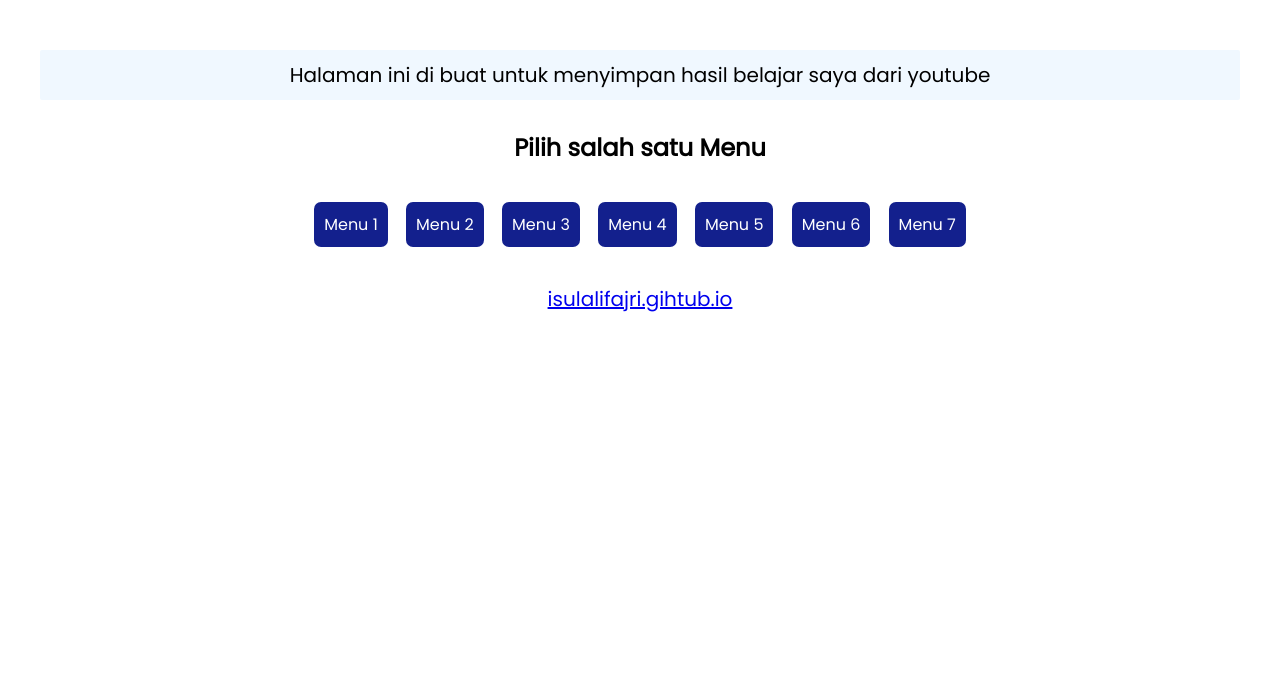
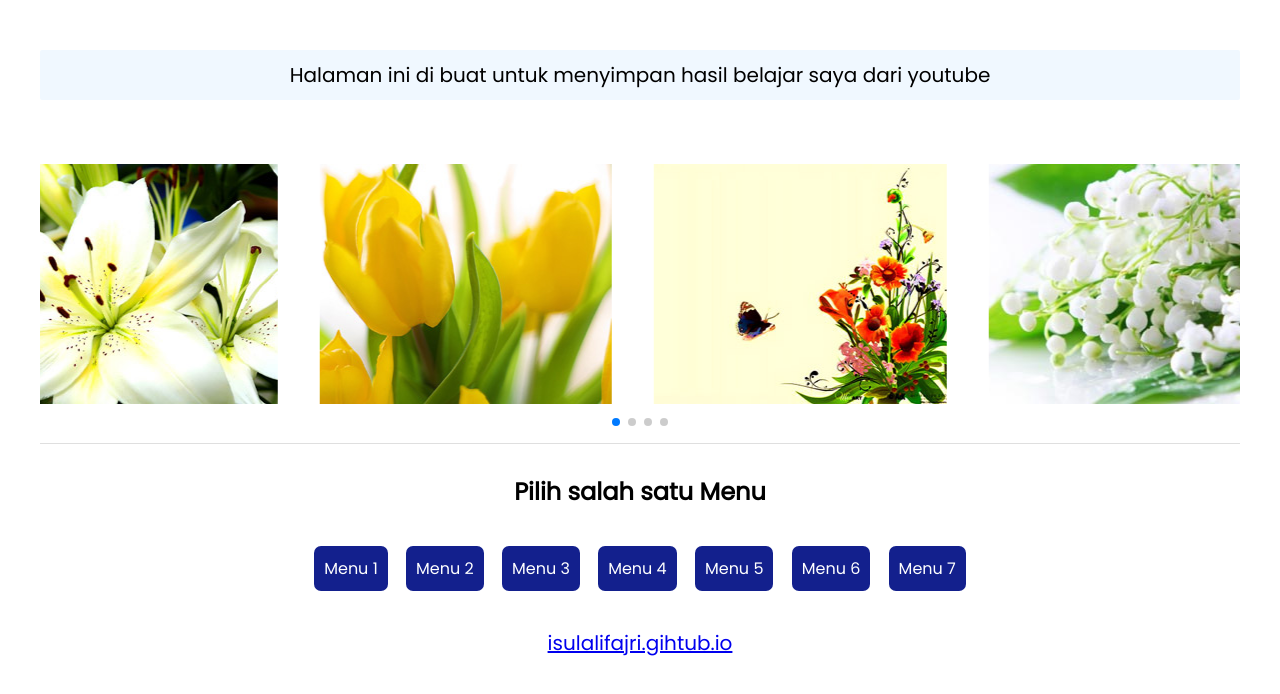
Before and after one commit to isulalifajri/is-af-learn-on-youtube, a plain HTML site: page index.html in a window 1280 px wide. Drawn offline with nearby package versions, Linux system fonts and the light colour scheme.

Commit message:
update-git

```diff
--- a/index.html
+++ b/index.html
@@ -4,6 +4,10 @@
     <meta charset="UTF-8">
     <meta name="viewport" content="width=device-width, initial-scale=1.0">
     <title>Studying HTML CSS JS In Youtube</title>
+
+     <!-- swiper cdn link -->
+     <link  rel="stylesheet" href="https://cdn.jsdelivr.net/npm/swiper@8/swiper-bundle.min.css" />
+
     <link rel="stylesheet" href="style.css">
 </head>
 <body>
@@ -11,6 +15,31 @@
     <div class="container">
         <div class="first">
             <p>Halaman ini di buat untuk menyimpan hasil belajar saya dari youtube</p>
+        </div>
+        <div class="swiper image-container">
+            <div class="swiper-wrapper">
+                <div class="swiper-slide box">
+                    <div class="image">
+                        <img src="./1.jpg" alt="">
+                    </div>
+                </div>
+                <div class="swiper-slide box">
+                    <div class="image">
+                        <img src="./2.jpg" alt="">
+                    </div>
+                </div>
+                <div class="swiper-slide box">
+                    <div class="image">
+                        <img src="./3.jpg" alt="">
+                    </div>
+                </div>
+                <div class="swiper-slide box">
+                    <div class="image">
+                        <img src="./4.jpg" alt="">
+                    </div>
+                </div>
+            </div>
+            <div class="swiper-pagination"></div>
         </div>
         <h1>Pilih salah satu Menu</h1>
         <div class="menu">
@@ -30,5 +59,40 @@
     </div>
 </section>
 
+
+
+ <!-- swiper cdn js link -->
+ <script src="https://cdn.jsdelivr.net/npm/swiper@8/swiper-bundle.min.js"></script>
+
+ <script>
+    var swiper = new Swiper(".image-container", {
+    loop: true,
+    spaceBetween: 10,
+    autoplay: {
+        delay: 7500,
+        disableOnInteraction: false,
+    },
+    pagination: {
+        el: ".swiper-pagination",
+        clickable: true,
+    },
+    centeredSlides: true,
+    breakpoints: {
+      0: {
+        slidesPerView: 2,
+      },
+      450: {
+        slidesPerView: 2,
+      },
+      768: {
+        slidesPerView: 3,
+      },
+      1024: {
+        slidesPerView: 4,
+      },
+    },
+  });
+ </script>
+
 </body>
 </html>
--- a/style.css
+++ b/style.css
@@ -46,3 +46,23 @@
     text-decoration: none;
     font-size: 10px;
 }
+.image-container{
+    text-align: center;
+    margin-top: 2rem;
+    border-bottom: 1px solid #dfdfdf;
+}
+.image-container .image img{
+    height: 15rem;
+    width: 100%;
+    object-fit: cover;
+}
+.image-container .box{
+    margin: 2rem;
+}
+@media (max-width:550px){
+    .image-container .image img{
+        height: auto;
+        padding: 0;
+    }
+
+}
```
Also changed, not shown: 1.jpg (added), 2.jpg (added), 3.jpg (added), 4.jpg (added).
